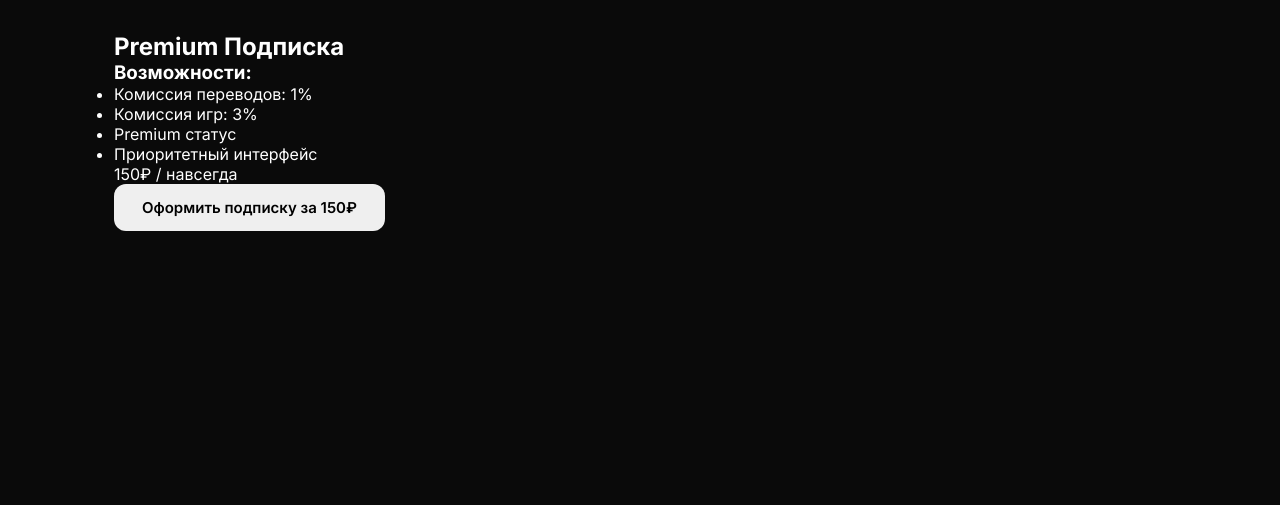
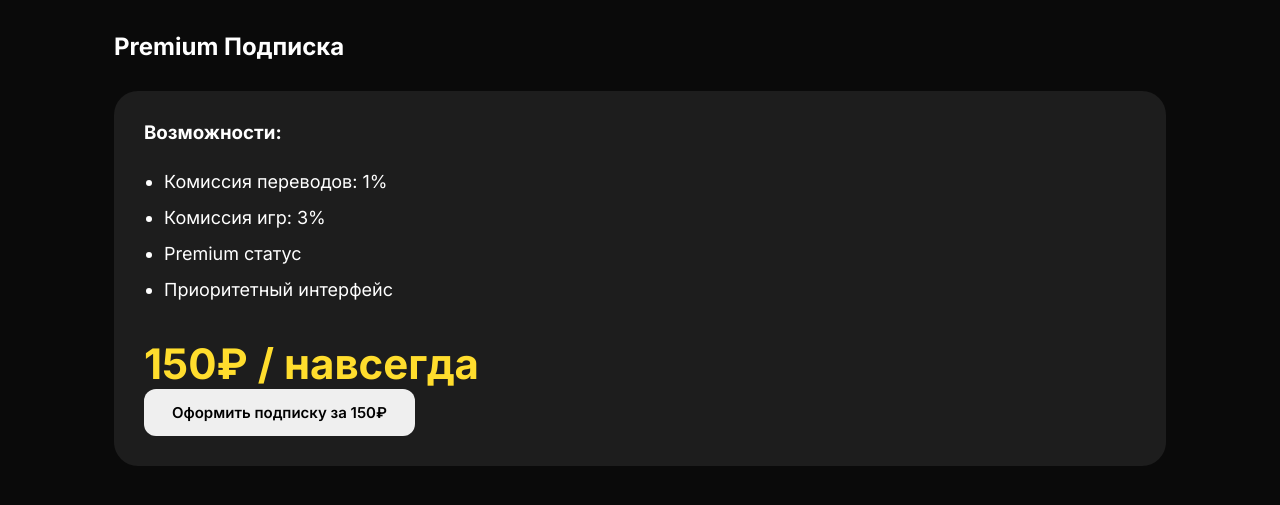
Before and after one commit to dimayzerk-ctrl/edubank6.1, a Flask app: page /subscription in a window 1280 px wide. Shown: the part 64-569 px from the top of the page. Run offline with Flask 3, Linux system fonts and the light colour scheme; the visitor is signed in with stand-in values (Sample User, id 1); data that the repository does not hold is empty.

Commit message:
Update style.css

```diff
--- a/static/style.css
+++ b/static/style.css
@@ -625,3 +625,33 @@ select {
     border-radius: 8px;
     border-left: 2px solid #FF4444;
 }
+
+.premium-box {
+    margin-top: 30px;
+    padding: 30px;
+    border-radius: 24px;
+    background: rgba(255,255,255,0.08);
+}
+
+.premium-list {
+    margin-top: 20px;
+    margin-left: 20px;
+    line-height: 2;
+    font-size: 18px;
+}
+
+.premium-price {
+    margin-top: 30px;
+    font-size: 42px;
+    font-weight: bold;
+    color: #ffdd2d;
+}
+
+.premium-active {
+    margin-top: 25px;
+    padding: 20px;
+    border-radius: 16px;
+    background: rgba(34,197,94,.2);
+    text-align: center;
+    font-weight: bold;
+}
```
